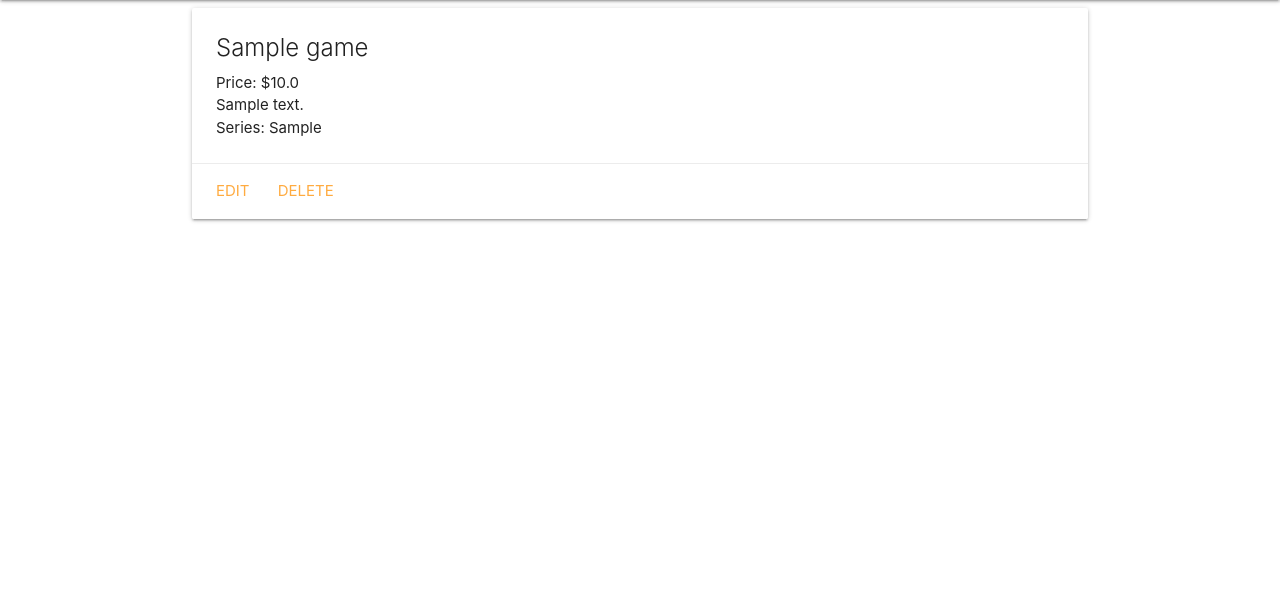
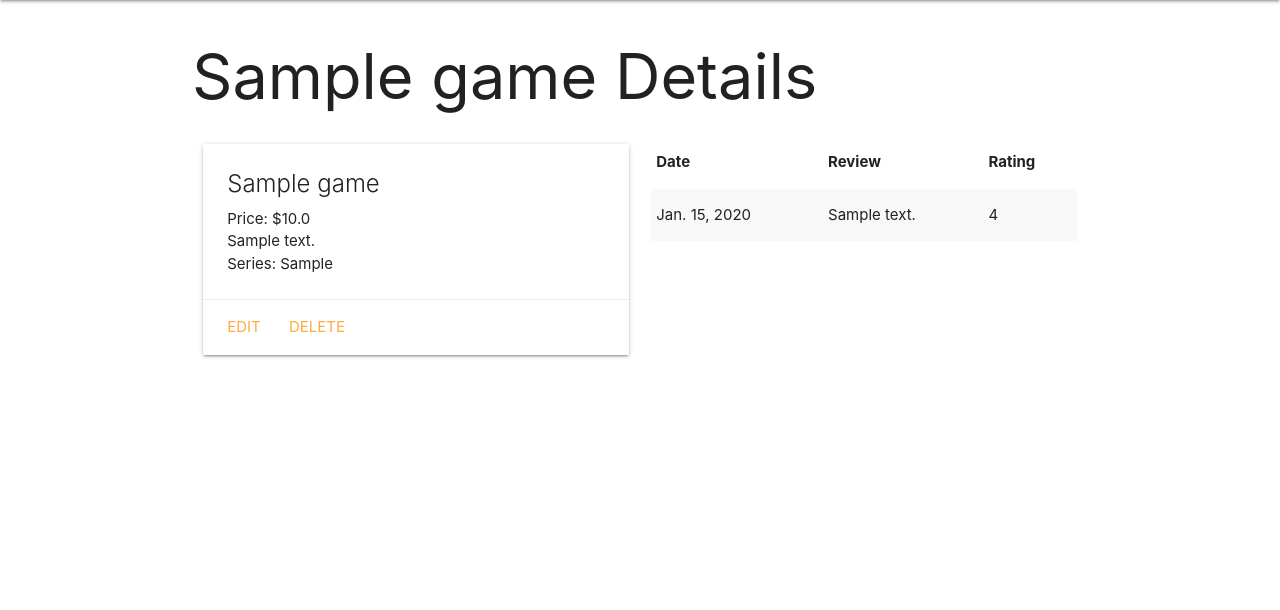
Before and after one commit to sapalombo21/Django-Framework-Lab, a Django app: page /games/1 in a window 1280 px wide. Shown: the part 64-674 px from the top of the page. Run offline with Django 4.2, Linux system fonts and the light colour scheme; tables that the repository leaves empty hold one stand-in row (values such as "Sample post").

Commit message:
ReviewForm

```diff
--- /dev/null
+++ b/main_app/forms.py
@@ -0,0 +1,7 @@
+from django.forms import ModelForm
+from .models import Review
+
+class ReviewForm(ModelForm):
+    class Meta:
+        model = Review
+        fields = ['date','review','rating']
--- a/main_app/templates/games/detail.html
+++ b/main_app/templates/games/detail.html
@@ -1,4 +1,7 @@
 {% extends 'base.html' %} {% block content %}
+<h1>{{game.name}} Details</h1>
+<div class="row">
+  <div class="col s6">
     <div class="card">
       <div class="card-content">
         <span class="card-title">{{ game.name }}</span>
@@ -17,4 +20,26 @@
         <a href="{% url 'games_delete' game.id %}">Delete</a>
       </div>
     </div>
+  </div>
+  <div class="col s6">
+    <table class="striped">
+      <thead>
+        <tr>
+          <th>Date</th>
+          <th>Review</th>
+          <th>Rating</th>
+        </tr>
+      </thead>
+      <tbody>
+        {% for review in game.review_set.all %}
+        <tr>
+          <td>{{review.date}}</td>
+          <td>{{review.review}}</td>
+          <td>{{review.rating}}</td>
+        </tr>
+        {% endfor %}
+      </tbody>
+    </table>
+  </div>
+</div>
 {% endblock content %}
--- a/main_app/views.py
+++ b/main_app/views.py
@@ -1,5 +1,6 @@
 from dataclasses import field
 from django.shortcuts import render
+from .forms import ReviewForm
 
 # Create your views here.
 from django.http import HttpResponse, HttpResponseRedirect
@@ -18,7 +19,8 @@ def games_index(request):
 
 def games_detail(request, game_id):
     game = Game.objects.get(id=game_id)
-    return render(request, 'games/detail.html', {'game': game})
+    review_form = ReviewForm()
+    return render(request, 'games/detail.html', {'game': game, 'review_form': review_form})
 
 class GameCreate(CreateView):
     model = Game
```
Lines whose indentation alone changed are shown as unchanged.
